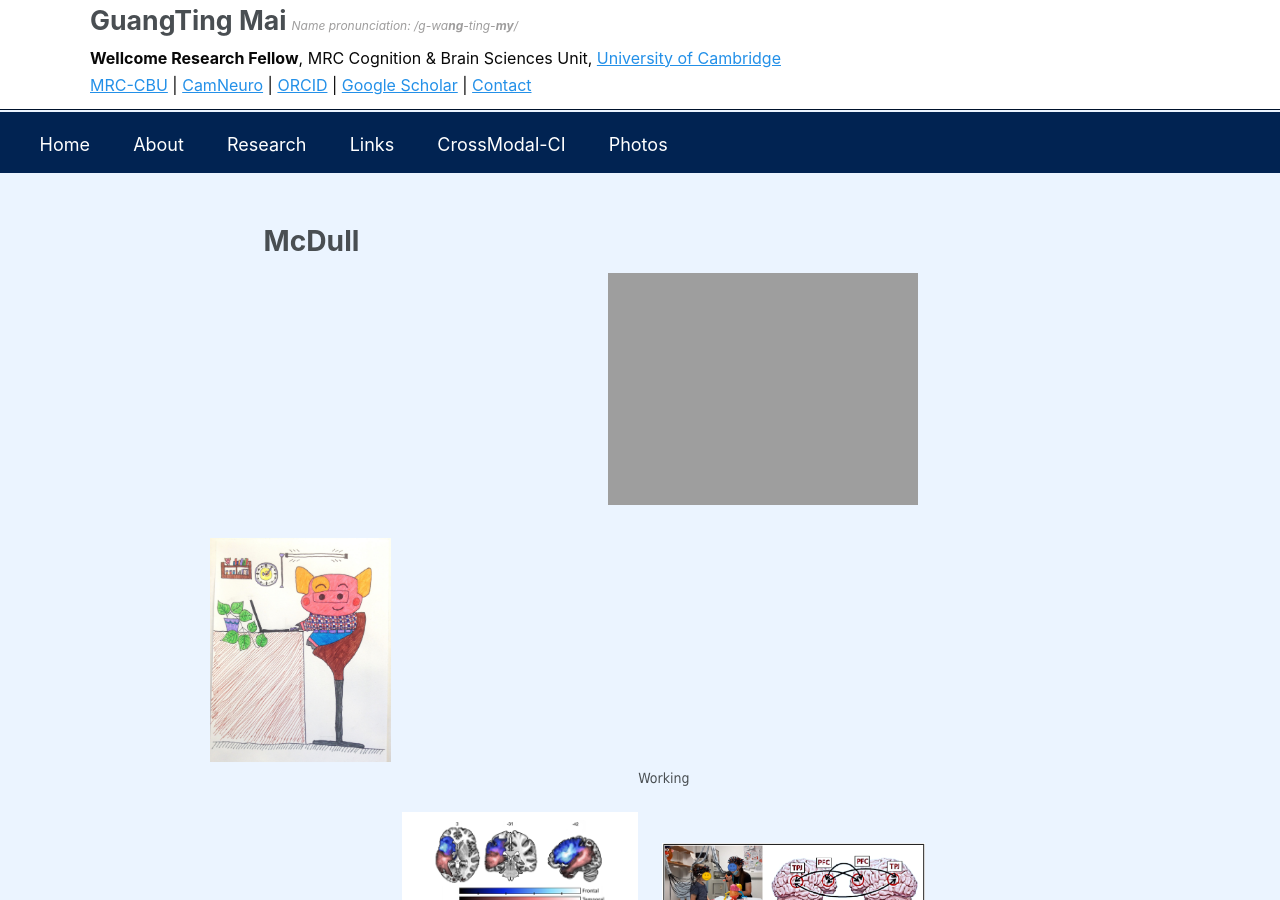
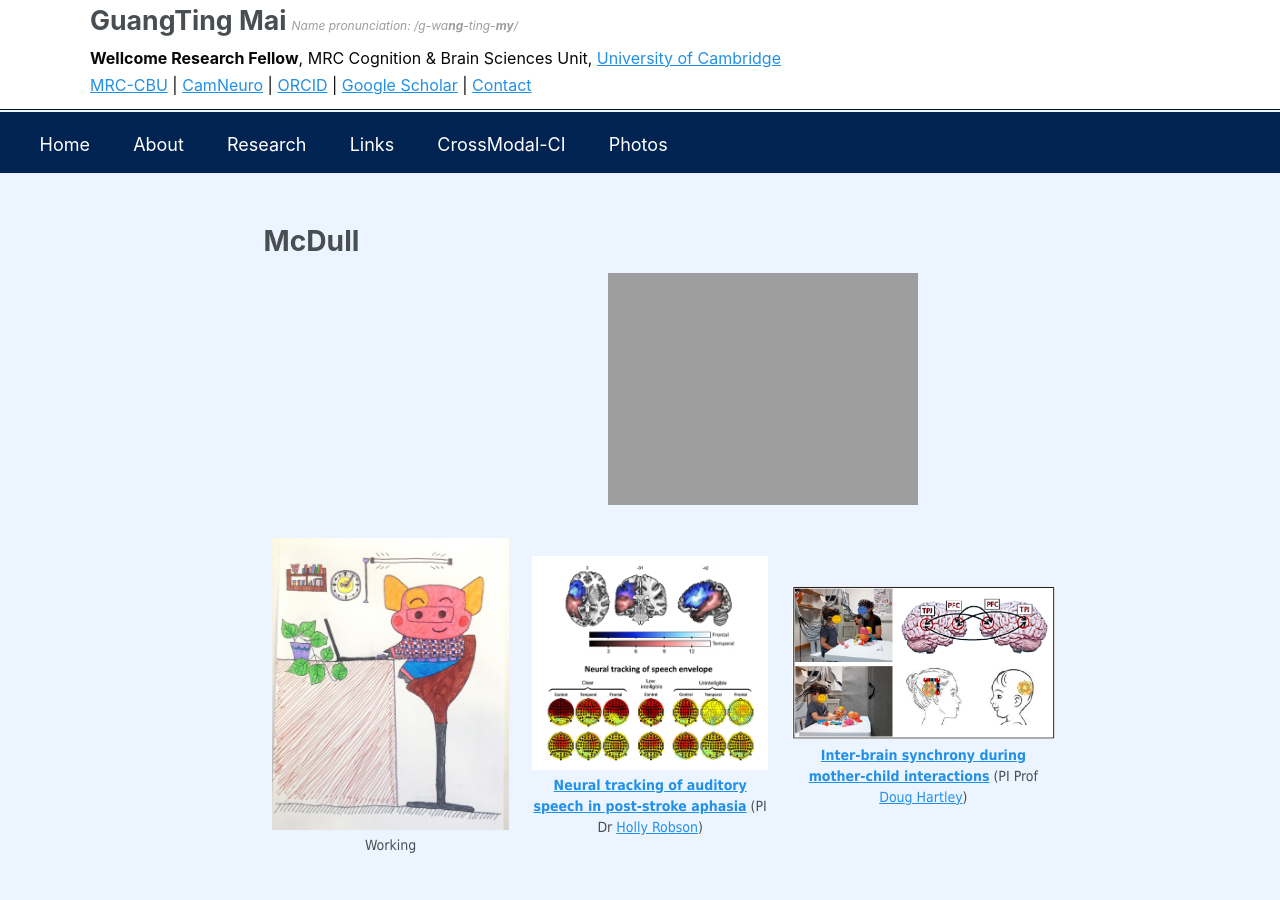
Before and after one commit to guangtingmai/guangtingmai.github.io, a Jekyll site: the page built from _pages/mcdull.html, in a window 1280 px wide and 900 px high. Built offline with Jekyll 4.4.1, drawn with Linux system fonts in a browser that asks for light colours.

Commit message:
Update mcdull.html

```diff
--- a/_pages/mcdull.html
+++ b/_pages/mcdull.html
@@ -9,8 +9,9 @@ author_profile: true
 
 
 <div class="flex-row">
-    <div><img src="https://guangtingmai.github.io/images/barchair.jpg" style="width:20%;display:block">
-    <p style="width:100%; margin:0.4em 0 0; font-size:10.5pt; font-family:Tahoma;text-align:center;">Working</p></div>
+    <div style="width: 26%; text-align: center;"><img src="https://guangtingmai.github.io/images/barchair.jpg">
+    <p style="width:100%; margin:0.4em 0 0; font-size:10.5pt; font-family:Tahoma">Working</p>
+  </div>
 
   <div style="width: 26%; text-align: center;"><a href="https://osf.io/preprints/psyarxiv/uqvtk_v1">
     <img src="https://guangtingmai.github.io/images/neural-tracking-aphasia-icons.png" style="width:100%; display:block;">
```
